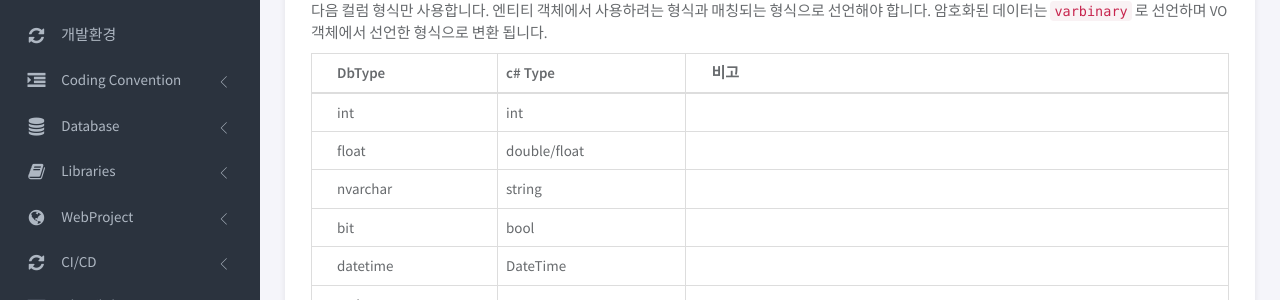
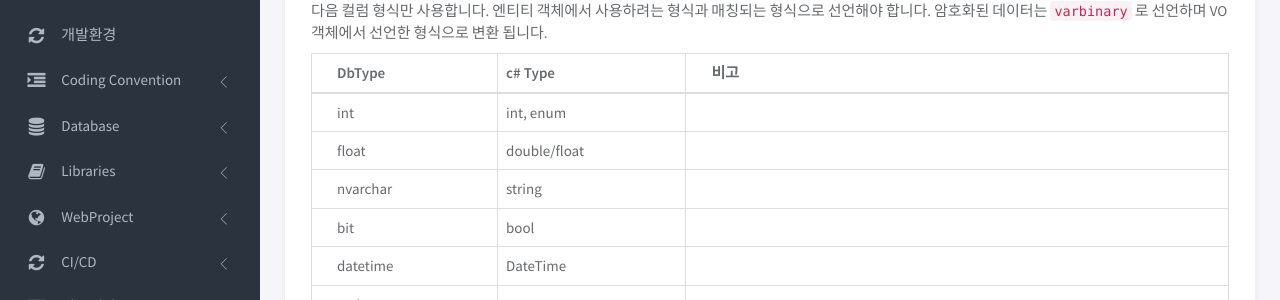
Before and after one commit to TqoonDevTeam/TqoonDevTeam.github.io, a Jekyll site: the page built from pages/devguide/database/createTable.md, in a window 1280 px wide and 900 px high, scrolled down 656 px. Shown: the part 157-457 px from the top of the window. Built offline with Jekyll 4.4.1, drawn with Linux system fonts in a browser that asks for light colours; nearby versions of some CDN libraries.

```diff
--- a/pages/devguide/database/createTable.md
+++ b/pages/devguide/database/createTable.md
@@ -36,7 +36,7 @@ CREATE TABLE TableNameIsPascalCase(    -- 테이블명은 PascalCase 를 사용
 
 | DbType | c# Type | 비고 |
 | --- | --- | --- |
-| int | int |  |
+| int | int, enum |  |
 | float | double/float |  |
 | nvarchar | string |  |
 | bit | bool |  |
```
